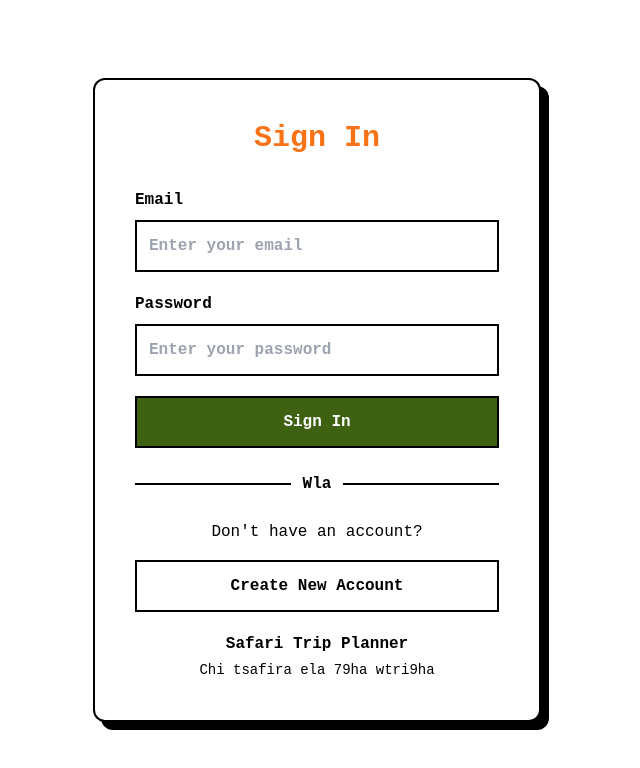
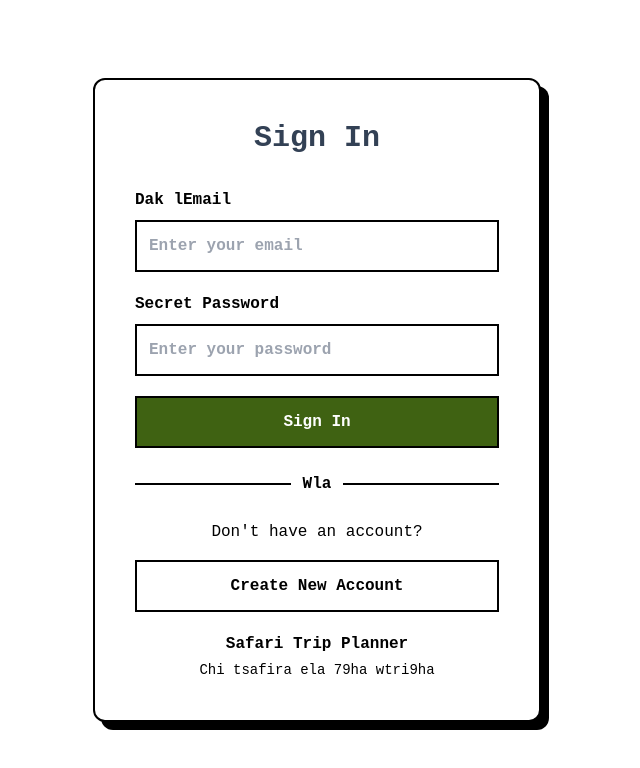
Before and after one commit to Moudabir/safari-voyage-planner-pro, a React (Vite) app: page /auth in a window 1280 px wide. Shown: the top 768 px of the page, without its empty margins (323-963 px from the left). Built offline with nearby package versions, Linux system fonts and the light colour scheme.

Commit message:
Visual edit in Lovable
Edited UI in Lovable

```diff
--- a/src/pages/Auth.tsx
+++ b/src/pages/Auth.tsx
@@ -105,22 +105,18 @@ const Auth = () => {
   const handleSubmit = mode === "signin" ? handleSignIn : handleSignUp;
   return <div className="min-h-screen bg-background flex items-center justify-center p-5">
       <div className="brutalist-card w-full max-w-md">
-        <h1 className="brutalist-title text-orange-500">
+        <h1 className="brutalist-title text-slate-700">
           {mode === "signin" ? "Sign In" : "Create Account"}
         </h1>
 
         <form onSubmit={handleSubmit} className="space-y-5">
           <div>
-            <label htmlFor="email" className="brutalist-label">
-              Email
-            </label>
+            <label htmlFor="email" className="brutalist-label">Dak lEmail</label>
             <input id="email" type="email" placeholder="Enter your email" value={email} onChange={e => setEmail(e.target.value)} required className="brutalist-input" />
           </div>
 
           <div>
-            <label htmlFor="password" className="brutalist-label">
-              Password
-            </label>
+            <label htmlFor="password" className="brutalist-label">Secret Password</label>
             <input id="password" type="password" placeholder={mode === "signup" ? "Create a password (min 6 characters)" : "Enter your password"} value={password} onChange={e => setPassword(e.target.value)} required minLength={mode === "signup" ? 6 : undefined} className="brutalist-input" />
           </div>
 
```
